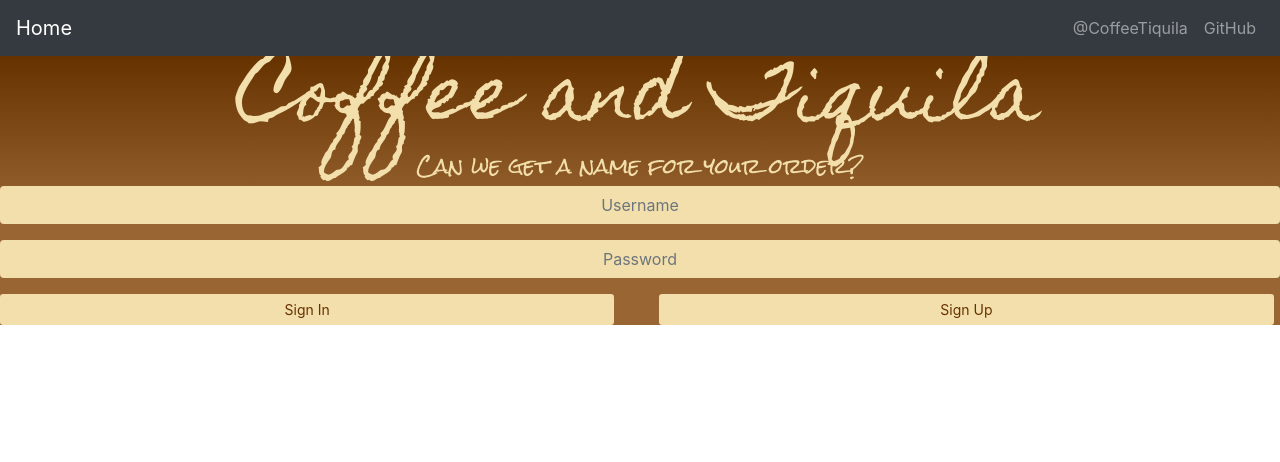
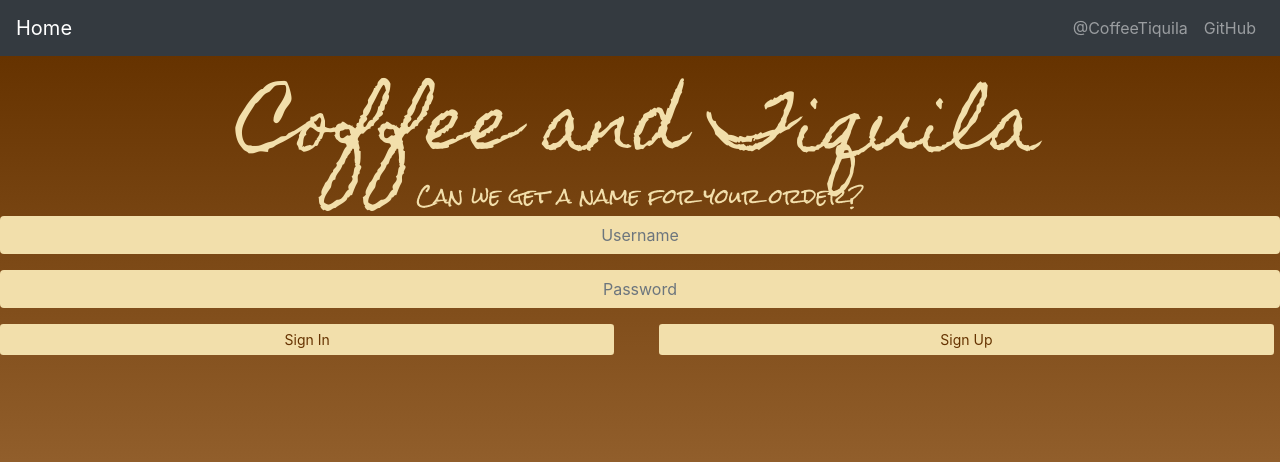
Before and after one commit to mwithers70/CoffeeandTiquila, a React (Create React App) app in the folder coffeefe/: page / in a window 1280 px wide. Shown: the top 462 px of the page. Built offline with nearby package versions, Linux system fonts and the light colour scheme.

Commit message:
Fixed viewheight issue. Just add fixHeight class to outer div to fix cutting off issue.

```diff
--- a/coffeefe/src/Components/SignIn.js
+++ b/coffeefe/src/Components/SignIn.js
@@ -14,7 +14,7 @@ import Navbar from "reactstrap/es/Navbar";
              <div>
                  <Navbarp/>
                  <div className="signinpage">
-                     <div className="styles">
+                     <div className="styles fixHeight" >
                              <h1>Coffee and Tiquila</h1>
                      <form className="form-signin" method="post">
                          <h3 className="form-signin-heading" style={{textAlign: 'center', color: '#f2dfab'}}>Can we get a name for your order?
--- a/coffeefe/src/Components/SignUp.js
+++ b/coffeefe/src/Components/SignUp.js
@@ -15,7 +15,7 @@ class Register extends Component {
     }
     render() {
         return (
-            <div className="signuppage">
+            <div className="signuppage fixHeight">
                 <div className="container">
                         <h1>Coffee and Tiquila</h1>
                     <form className="form-signin" method="post">
--- a/coffeefe/src/css/App.css
+++ b/coffeefe/src/css/App.css
@@ -23,6 +23,14 @@
   color: white;
 }
 
+html, body {
+  height: 100vh;
+}
+
+.fixHeight {
+  padding-top: 30px;
+  height: 100vh;
+}
 /*.App-link {*/
 /*  color: #61dafb;*/
 /*}*/
```
